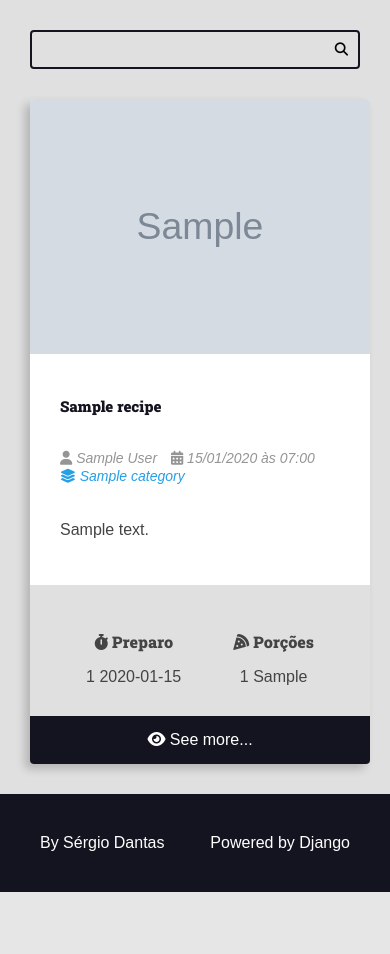
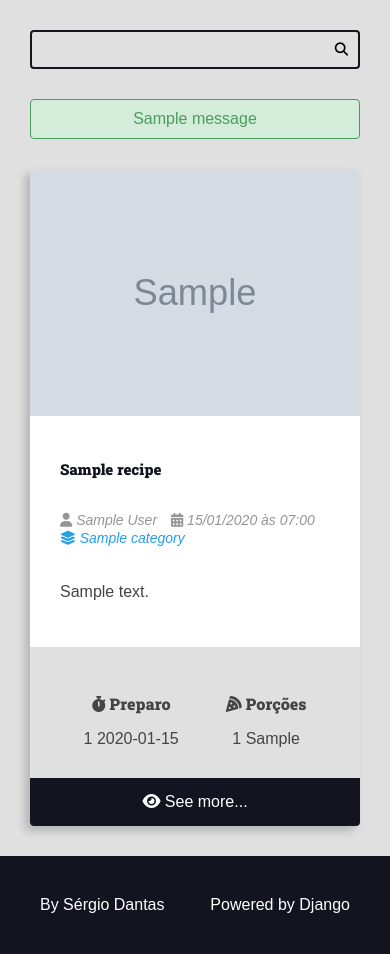
Before and after one commit to sergiodantasz/curso-django, a Django app: page / in a window 390 px wide. Shown: the part 140-1094 px from the top of the page. Before the commit the page ends 1032 px from the top, so only its background shows below. Run offline with Django 4.2, Linux system fonts and the light colour scheme; tables that the repository leaves empty hold one stand-in row (values such as "Sample post"); grey boxes marked "Sample" are stand-in pictures; one stand-in notice (Sample message) is shown.

Commit message:
configuradas as flash messages

```diff
--- a/recipes/static/recipes/css/style.css
+++ b/recipes/static/recipes/css/style.css
@@ -303,6 +303,56 @@ h6 {
   background: var(--color-primary-dark);
 }
 
+.messages-container {
+  display: flex;
+  flex-flow: column nowrap;
+  gap: calc(var(--spacing-gutter-medium) / 2);
+}
+
+.message {
+  padding: 1rem;
+  border-radius: 4px;
+  border: 1px solid var(--color-dark-text);
+  background: var(--color-gray-2);
+  color: var(--color-dark-text);
+}
+
+.message-error {
+  border: 1px solid var(--color-error-dark);
+  background: var(--color-error-light);
+  color: var(--color-error-dark);
+}
+
+.message-success {
+  border: 1px solid var(--color-success-dark);
+  background: var(--color-success-light);
+  color: var(--color-success-dark);
+}
+
+.message-warning {
+  border: 1px solid var(--color-warning-dark);
+  background: var(--color-warning-light);
+  color: var(--color-warning-dark);
+}
+
+.message-alert {
+  border: 1px solid var(--color-alert-dark);
+  background: var(--color-alert-light);
+  color: var(--color-alert-dark);
+}
+
+.message-info {
+  border: 1px solid var(--color-info-dark);
+  background: var(--color-info-light);
+  color: var(--color-info-dark);
+}
+
+.message-debug {
+  border: 1px solid var(--color-debug-dark);
+  background: var(--color-debug-light);
+  color: var(--color-debug-dark);
+}
+
 .center {
   text-align: center;
 }
@@ -316,3 +366,9 @@ h6 {
   margin-right: var(--spacing-gutter-medium);
   margin-left: var(--spacing-gutter-medium);
 }
+
+@media (max-width: 600px) {
+  .main-content-list {
+    grid-template-columns: repeat(auto-fit, minmax(100%, 1fr));
+  }
+}
--- a/recipes/templates/recipes/pages/home.html
+++ b/recipes/templates/recipes/pages/home.html
@@ -3,6 +3,7 @@
 {% block "title" %}Home{% endblock "title" %}
 
 {% block "content" %}
+  {% include "recipes/partials/_messages.html" %}
   <div class="main-content main-content-list container">
     {% for recipe in recipes %}
       {% include "recipes/partials/_recipe.html" %}
--- /dev/null
+++ b/recipes/templates/recipes/partials/_messages.html
@@ -0,0 +1,9 @@
+{% if messages %}
+  <div class="main-content center container messages-container">
+    {% for message in messages %}
+      <div class="message {{ message.tags }}">
+        {{ message }}
+      </div>
+    {% endfor %}
+  </div>
+{% endif %}
```
Also changed, not shown: project/settings.py (+9 -0 lines).
